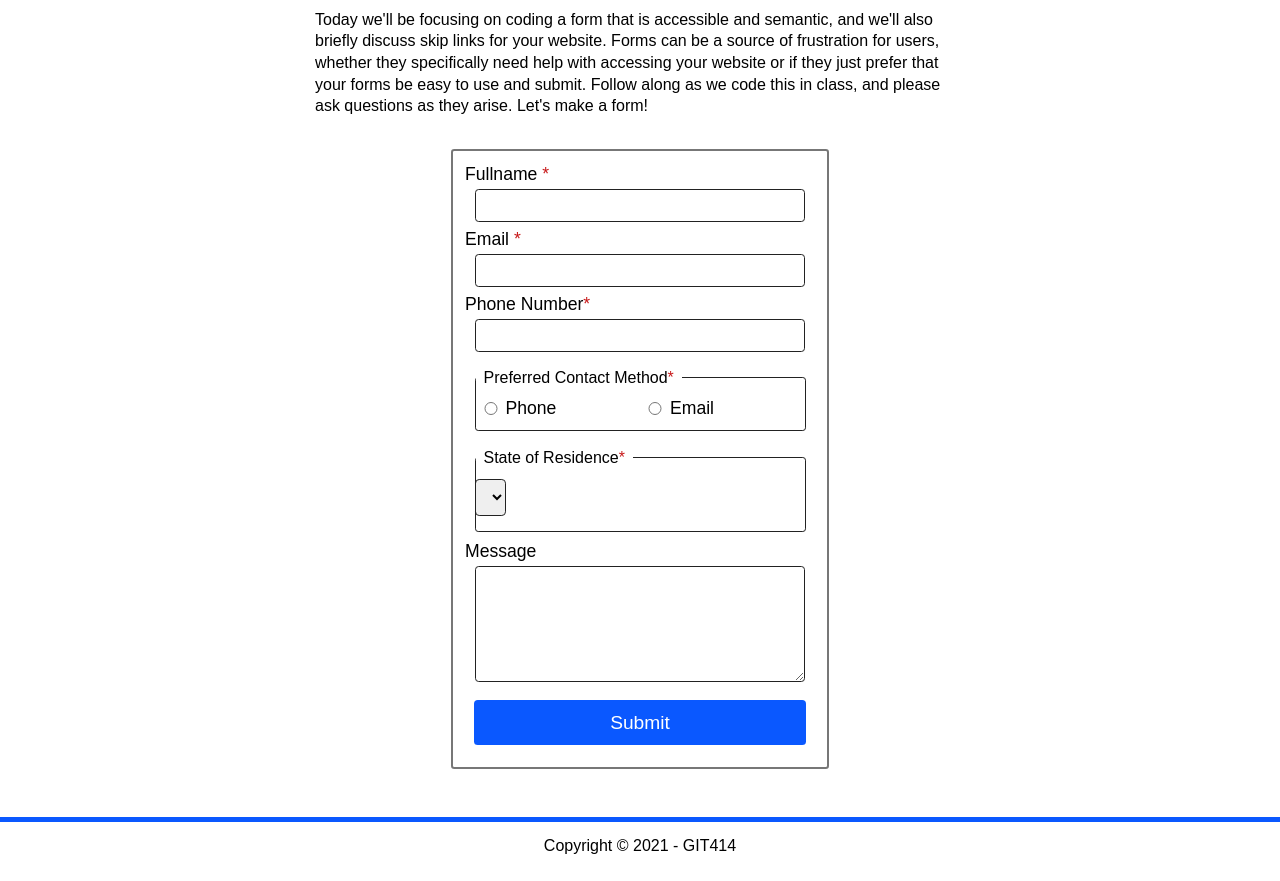
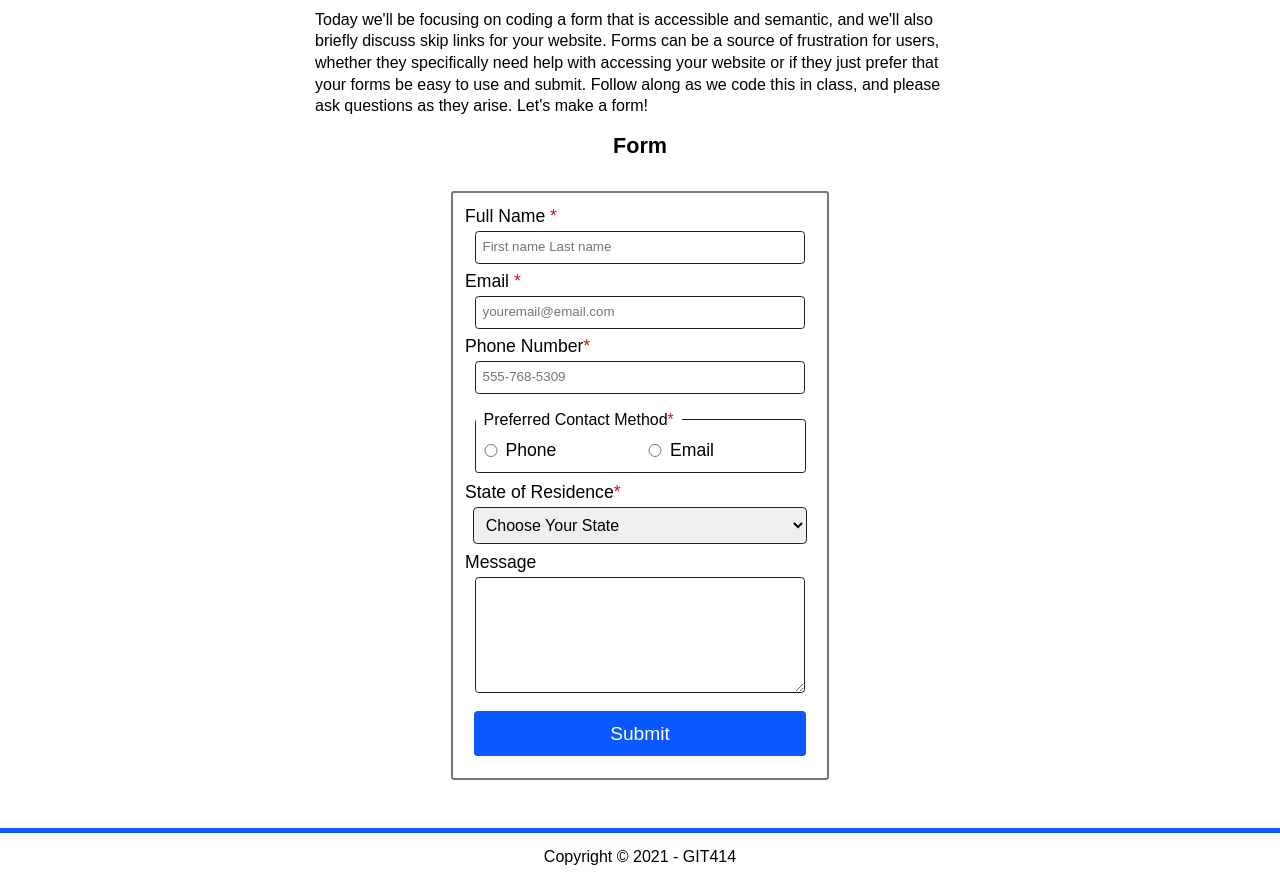
Before and after one commit to MelissaLGibson/accessible_form_page, a plain HTML site: page index.html in a window 1280 px wide. Shown: the part 546-1427 px from the top of the page. Drawn offline with Linux system fonts and the light colour scheme.

Commit message:
content upload
uploading the page content

```diff
--- a/index.html
+++ b/index.html
@@ -3,10 +3,10 @@
 <html lang="en">
 	<head>
 		<meta charset="utf-8">
-		<!-- 	-------- TO-DO: ADD META TAG AND NAME HERE -------- -->
+		<!--  TO-DO: ADD META TAG AND NAME HERE -->
 		<title>Form Activity Solution File</title>
 		<meta name="author" content="Melissa Gibson">
-		<!-- 	-------- TO-DO: ADD LINK TO CSS HERE -------- -->
+		<!-- TO-DO: ADD LINK TO CSS HERE -->
 		<link href="styles.css" rel="stylesheet" type="text/css">
 	</head>
 
@@ -32,14 +32,16 @@
 					links for your website. Forms can be a source of frustration for users, whether they specifically need help with
 					accessing your website or if they just prefer that your forms be easy to use and submit. Follow along as we code
 					this in class, and please ask questions as they arise. Let's make a form!</p>
-
-				<!-- 	-------- TO-DO: ADD FORM HERE -------- -->
-				<form>
-					<label for="full-name">Fullname <span class="required">*</span></label>
+				<section>
+					<h3>Form</h3>
+				<!-- TO-DO: ADD FORM HERE  -->
+					<form action="https://wp.zybooks.com/form-viewer.php" method="post">
+						<label for="full-name">Full Name <span class="required">*</span></label>
 						<input
-						id="full=name"
+							id="full-name"
 							name="full-name"
 							type="text"
+							placeholder="First name Last name"
 							required
 						>
 						<label for="email">Email <span class="required">*</span></label>
@@ -47,6 +49,7 @@
 							id="email"
 							name="email"
 							type="email"
+							placeholder="youremail@email.com"
 							required
 						>
 						<label for="tel">Phone Number<span class="required">*</span></label>
@@ -54,6 +57,8 @@
 							id="tel"
 							name="tel"
 							type="tel"
+							placeholder="555-768-5309"
+							pattern="[0-9]{3}-[0-9]{3}-[0-9]{4}"
 							required
 						>
 						<fieldset>
@@ -62,6 +67,7 @@
 								id="radio-phone"
 								name="contact-method"
 								type="radio"
+								value="phone"
 								required
 							>
 							<label for="radio-phone">Phone</label>
@@ -69,32 +75,78 @@
 								id="radio-email"
 								name="contact-method"
 								type="radio"
+								value="email"
 								required
 							>
 							<label for="radio-email">Email</label>
 						</fieldset>
-					<fieldset>
-						<legend>State of Residence<span class="required">*</span></legend>
+						<div>
+							<label for="state">State of Residence<span class="required">*</span></label>
 							<select
 								name="state"
 								id="state"
-							form="form"
-						>
-							<option value="al">AL</option>
-							<option value="al">AK</option>
-							<option value="al">AZ</option>
-							<option value="al">AR</option>
+							>	<option value="Choose State">Choose Your State</option>
+								<option value="AL">AL</option>
+								<option value="AK">AK</option>
+								<option value="AZ">AZ</option>
+								<option value="AR">AR</option>
+								<option value="CA">CA</option>
+								<option value="CO">CO</option>
+								<option value="CT">CT</option>
+								<option value="DE">DE</option>
+								<option value="FL">FL</option>
+								<option value="GA">GA</option>
+								<option value="HI">HI</option>
+								<option value="ID">ID</option>
+								<option value="IL">IL</option>
+								<option value="IN">IN</option>
+								<option value="IA">IA</option>
+								<option value="KS">KS</option>
+								<option value="KY">KY</option>
+								<option value="LA">LA</option>
+								<option value="ME">ME</option>
+								<option value="MD">MD</option>
+								<option value="MA">MA</option>
+								<option value="MI">MI</option>
+								<option value="MN">MN</option>
+								<option value="MS">MS</option>
+								<option value="MO">MO</option>
+								<option value="MT">MT</option>
+								<option value="NE">NE</option>
+								<option value="NV">NV</option>
+								<option value="NH">NH</option>
+								<option value="NJ">NJ</option>
+								<option value="NM">NM</option>
+								<option value="NY">NY</option>
+								<option value="NC">NC</option>
+								<option value="ND">ND</option>
+								<option value="OH">OH</option>
+								<option value="OK">OK</option>
+								<option value="OR">OR</option>
+								<option value="PA">PA</option>
+								<option value="RI">RI</option>
+								<option value="SC">SC</option>
+								<option value="SD">SD</option>
+								<option value="TN">TN</option>
+								<option value="TX">TX</option>
+								<option value="UT">UT</option>
+								<option value="VT">VT</option>
+								<option value="VA">VA</option>
+								<option value="WA">WA</option>
+								<option value="WV">WV</option>
+								<option value="WI">WI</option>
+								<option value="WY">WY</option>
 							</select>
-					</fieldset>
+						</div>
 						<label for="message">Message</label>
 						<textarea
 							id="message"
 							name="message"
-						type="text"
 						>
 						</textarea>
 						<input type="submit" value="Submit">
 					</form>
+				</section>
 			</article>
 		</main>
 		<footer>
```
Lines whose indentation alone changed are shown as unchanged.
